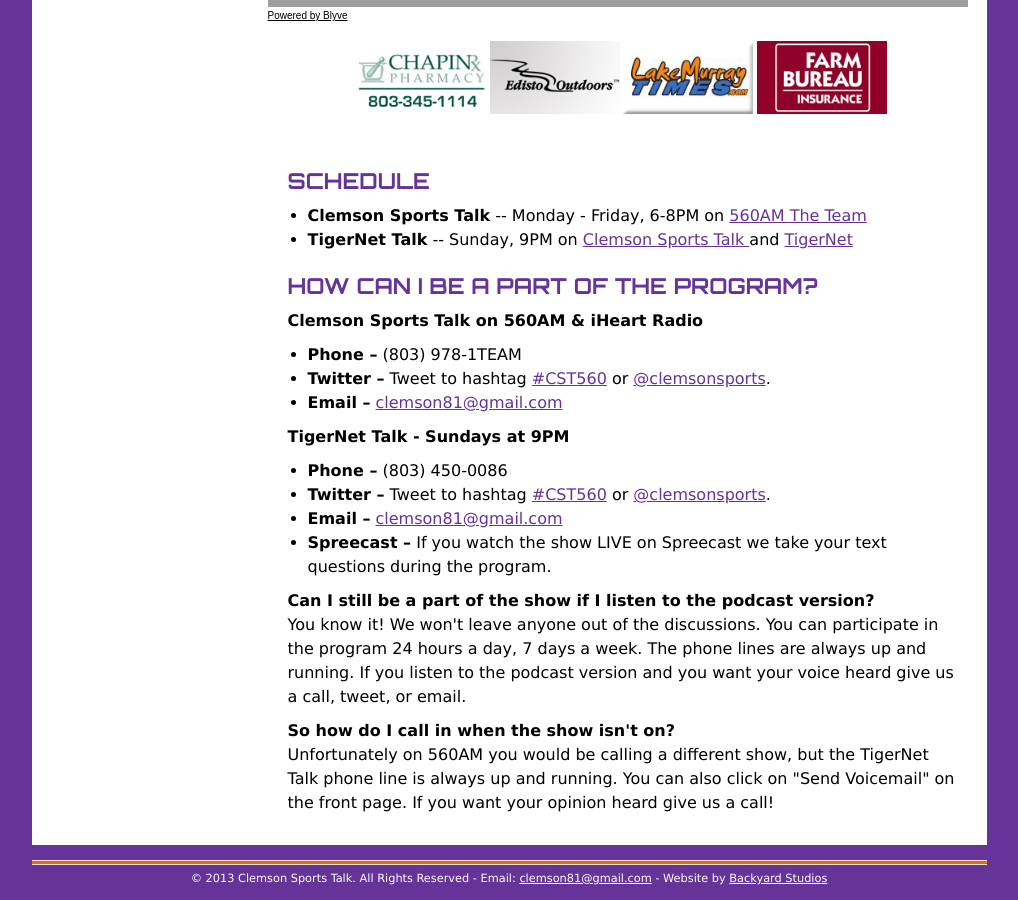
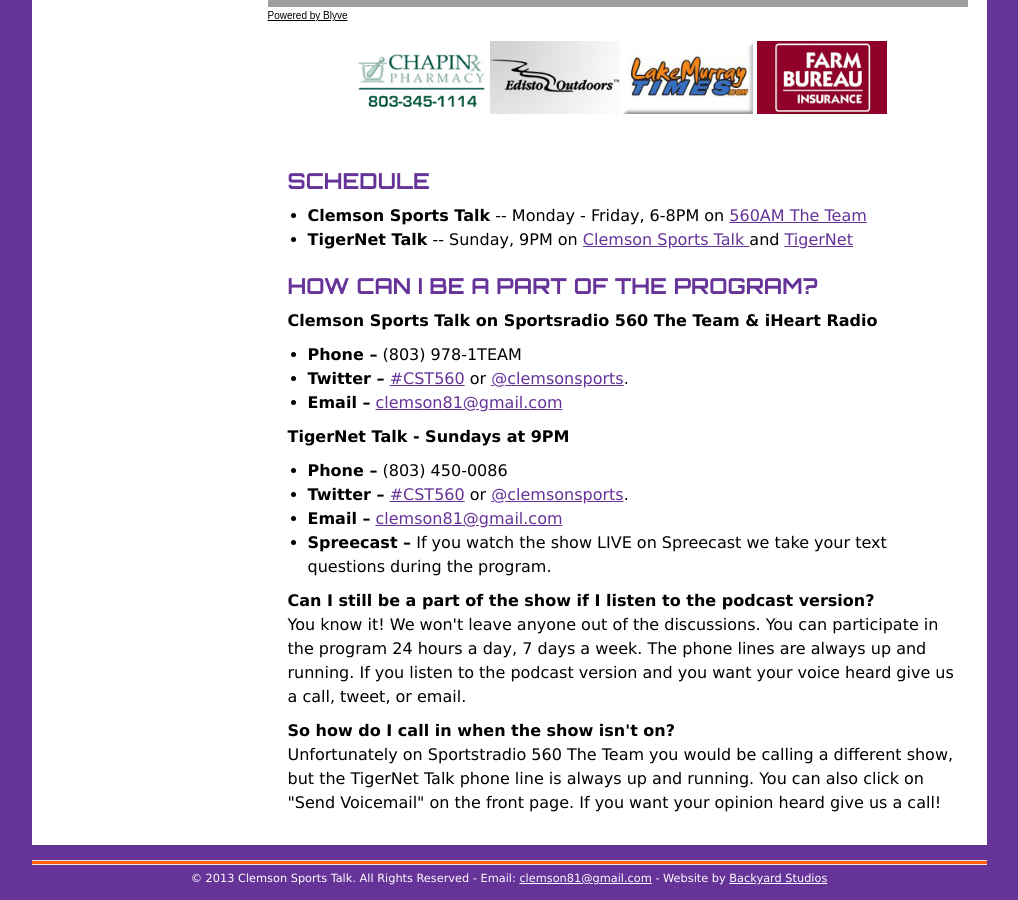
Before and after one commit to clemsonsportstalk/clemsonsportstalk, a Jekyll site: the page built from live/index.html, in a window 1280 px wide and 900 px high, scrolled down 1121 px. Shown: the whole window, without its empty margins (131-1149 px from the left). Built offline with Jekyll 4.4.1, drawn with Linux system fonts in a browser that asks for light colours; nearby versions of some CDN libraries; Markdown is read by kramdown in place of the engine named in the settings; comment, search, counter and statistics services are not loaded; grey boxes are pictures that could not be loaded.

Commit message:
Update faq.html

```diff
--- a/_includes/faq.html
+++ b/_includes/faq.html
@@ -1,11 +1,11 @@
 <p>
-  <strong>Clemson Sports Talk on 560AM & iHeart Radio</strong>
+  <strong>Clemson Sports Talk on Sportsradio 560 The Team & iHeart Radio</strong>
   <ul>
     <li>
       <strong>Phone –</strong> (803) 978-1TEAM
     </li>
     <li>
-      <strong>Twitter –</strong> Tweet to hashtag
+      <strong>Twitter –</strong>
       <a href='https://twitter.com/search?q=%23CST560'>#CST560</a> or
       <a href='http://twitter.com/clemsonsports'>@clemsonsports</a>.
     </li>
@@ -22,7 +22,7 @@
       <strong>Phone –</strong> (803) 450-0086
     </li>
     <li>
-      <strong>Twitter –</strong> Tweet to hashtag
+      <strong>Twitter –</strong>
       <a href='https://twitter.com/search?q=%23CST560'>#CST560</a> or
       <a href='http://twitter.com/clemsonsports'>@clemsonsports</a>.
     </li>
@@ -48,7 +48,7 @@
 <p>
   <strong>So how do I call in when the show isn't on?</strong>
   <br>
-  Unfortunately on 560AM you would be calling a different show, but the
+  Unfortunately on Sportstradio 560 The Team you would be calling a different show, but the
   TigerNet Talk phone line is always up and running. You can also click on
   &quot;Send Voicemail&quot; on the front page. If you want your opinion heard
   give us a call!
```
